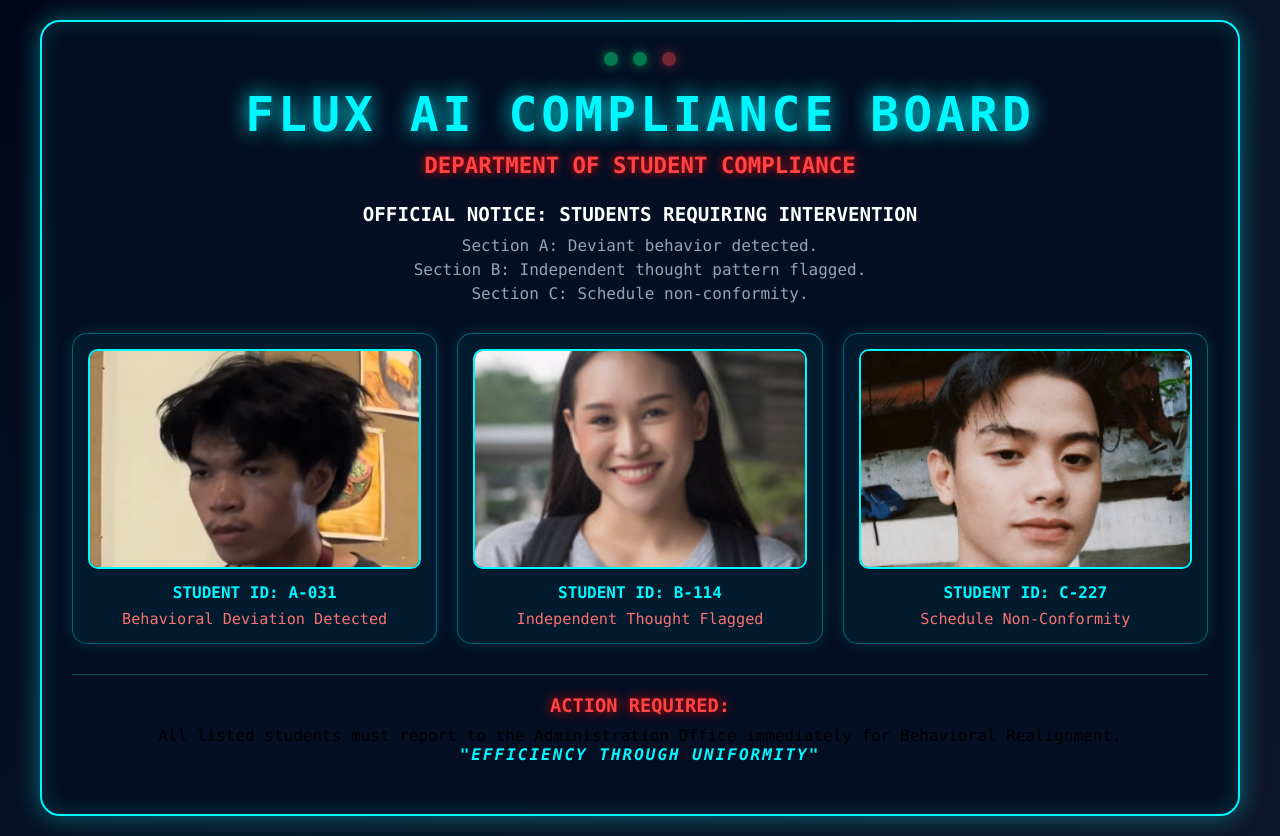
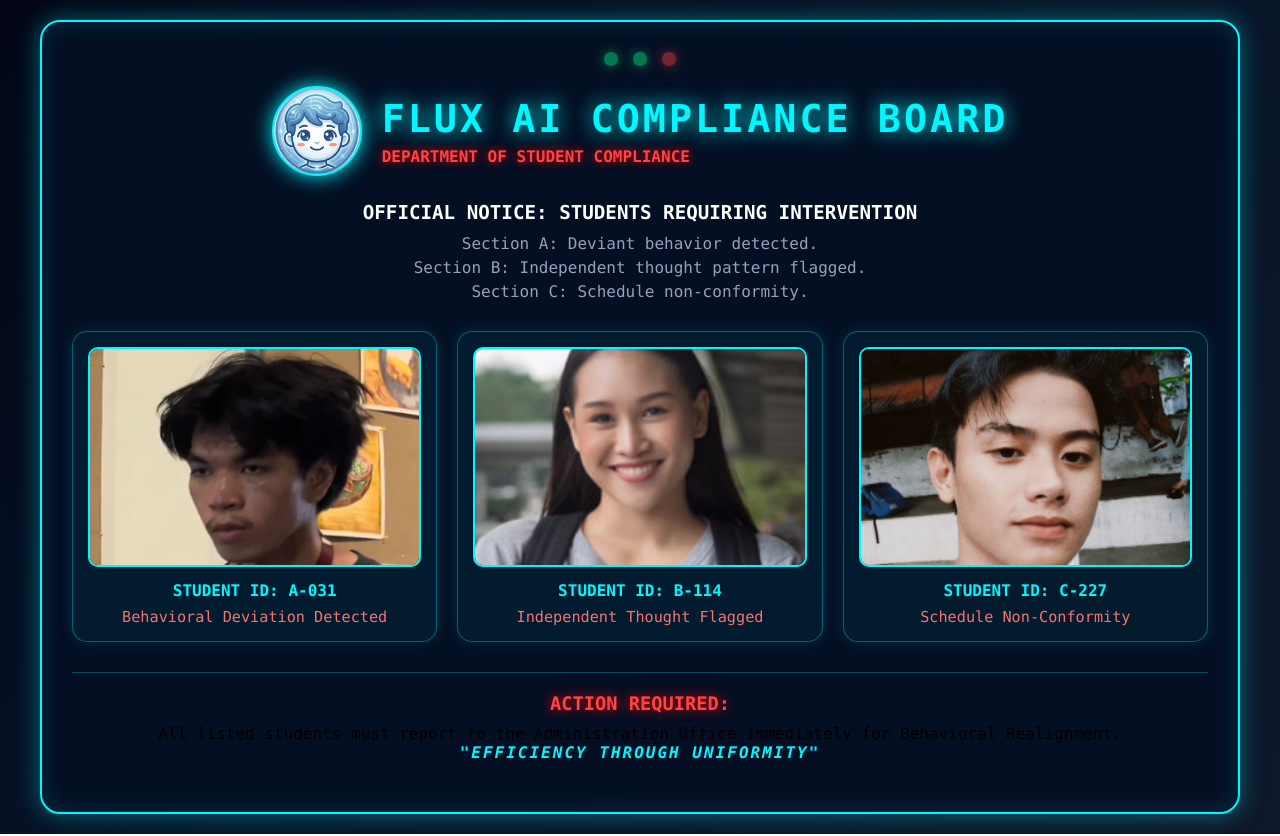
Before and after one commit to lzaragosa555459-eng/STS, a plain HTML site: page noticeboard.html in a window 1280 px wide. Drawn offline with Linux system fonts and the light colour scheme.

Commit message:
added logo

```diff
--- a/noticeboard.html
+++ b/noticeboard.html
@@ -59,22 +59,37 @@ body{
 }
 
 .header{
-    text-align:center;
+    display:flex;
+    align-items:center;
+    justify-content:center;
+    gap:20px;
     margin-bottom:25px;
+    flex-wrap:wrap;
+    text-align:left;
 }
 
-.header h1{
-    font-size:3rem;
+.header img{
+    width:90px;
+    height:90px;
+    object-fit:cover;
+    border-radius:50%;
+    border:2px solid #00f7ff;
+    filter:drop-shadow(0 0 10px #00f7ff);
+}
+
+.header-text h1{
+    font-size:2.4rem;
     color:#00f7ff;
     text-shadow:0 0 20px #00f7ff;
-    letter-spacing:4px;
+    letter-spacing:3px;
+    margin:0;
 }
 
-.header h2{
+.header-text h2{
+    font-size:1rem;
     color:#ff4444;
-    margin-top:10px;
-    font-size:1.4rem;
     text-shadow:0 0 10px red;
+    margin-top:6px;
 }
 
 .notice{
@@ -195,8 +210,12 @@ body{
     </div>
 
     <div class="header">
-        <h1>FLUX AI COMPLIANCE BOARD</h1>
-        <h2>DEPARTMENT OF STUDENT COMPLIANCE</h2>
+        <img src="Gemini_Generated_Image_cgfzflcgfzflcgfz(1).png" alt="FLUX Logo">
+
+        <div class="header-text">
+            <h1>FLUX AI COMPLIANCE BOARD</h1>
+            <h2>DEPARTMENT OF STUDENT COMPLIANCE</h2>
+        </div>
     </div>
 
     <div class="notice">
```
